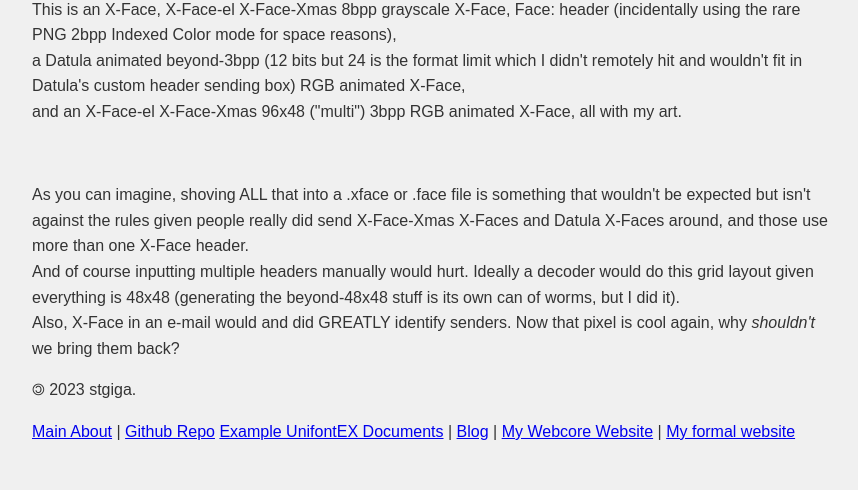
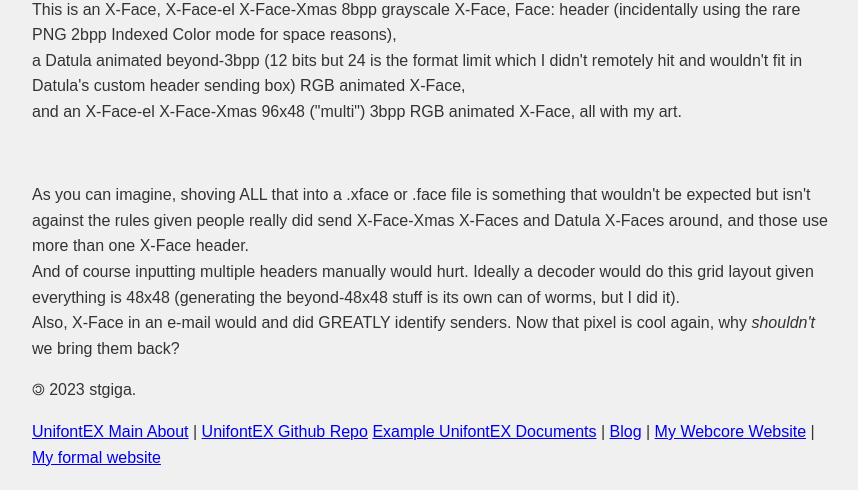
Before and after one commit to stgiga/testfiles, a plain HTML site: page index.html in a window 1280 px wide. Shown: the part 4368-4858 px from the top of the page, without its empty margins (208-1066 px from the left). Before the commit the page ends 4833 px from the top, so only its background shows below. Drawn offline with Linux system fonts and the light colour scheme; a web font is replaced by a local one.

Commit message:
Update and rename sleek.htm to index.html

```diff
--- a/sleek.htm
+++ b/index.html
@@ -141,8 +141,8 @@ This is an X-Face, X-Face-el X-Face-Xmas 8bpp grayscale X-Face, Face: header (in
   <footer>
     <p>🄯 2023 stgiga.</p>
     <p>
-      <a href="https://stgiga.github.io/UnifontEX/">Main About</a> |
-      <a href="https://github.com/stgiga/UnifontEX/">Github Repo</a>
+      <a href="https://stgiga.github.io/UnifontEX/">UnifontEX Main About</a> |
+      <a href="https://github.com/stgiga/UnifontEX/">UnifontEX Github Repo</a>
       <a href="https://github.com/stgiga/UnifontEX/tree/main/exampledocs">Example UnifontEX Documents</a> |
       <a href="https://spacehey.com/stgiga">Blog</a> |
       <a href="https://stgiga.github.io">My Webcore Website</a> |
```
